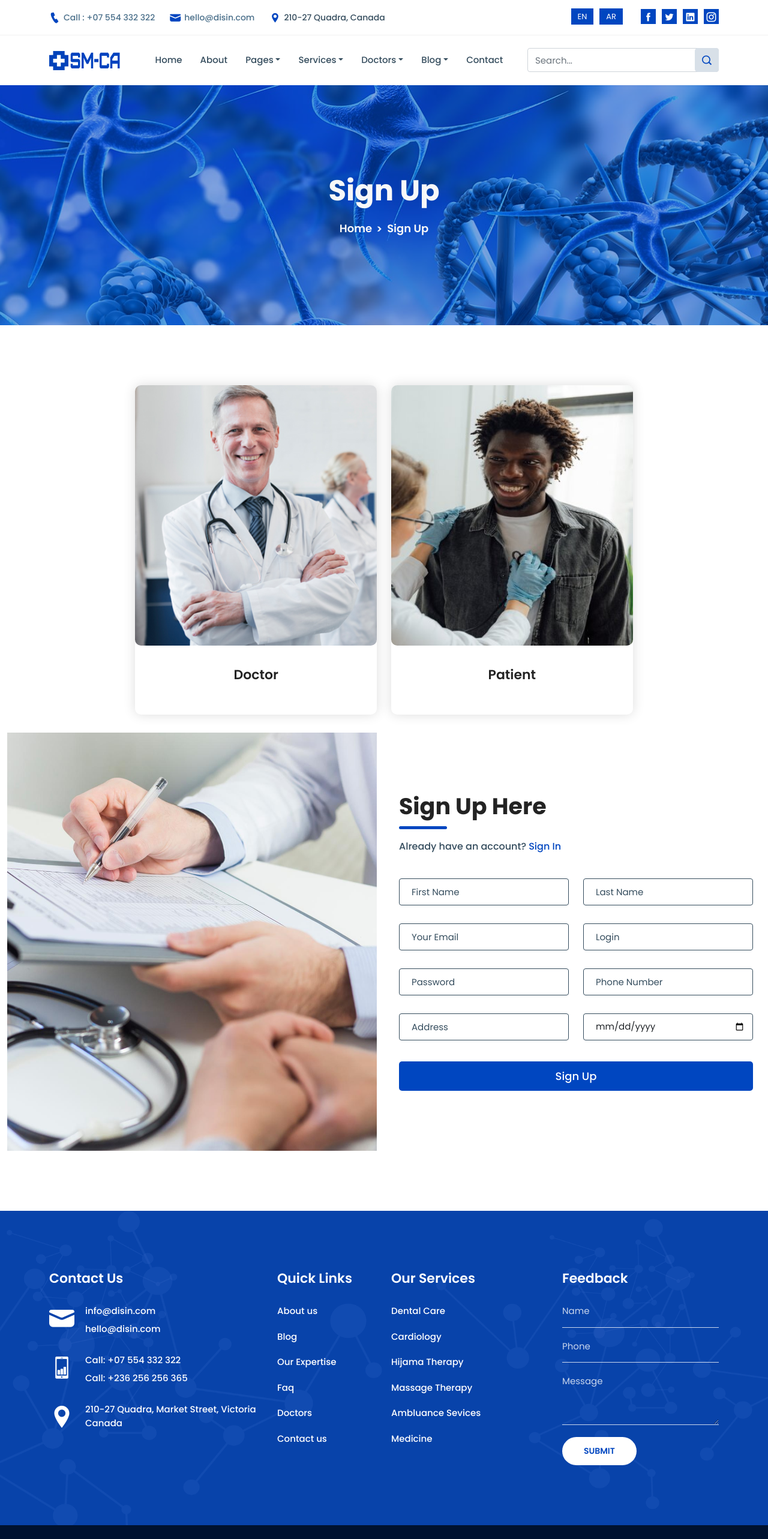
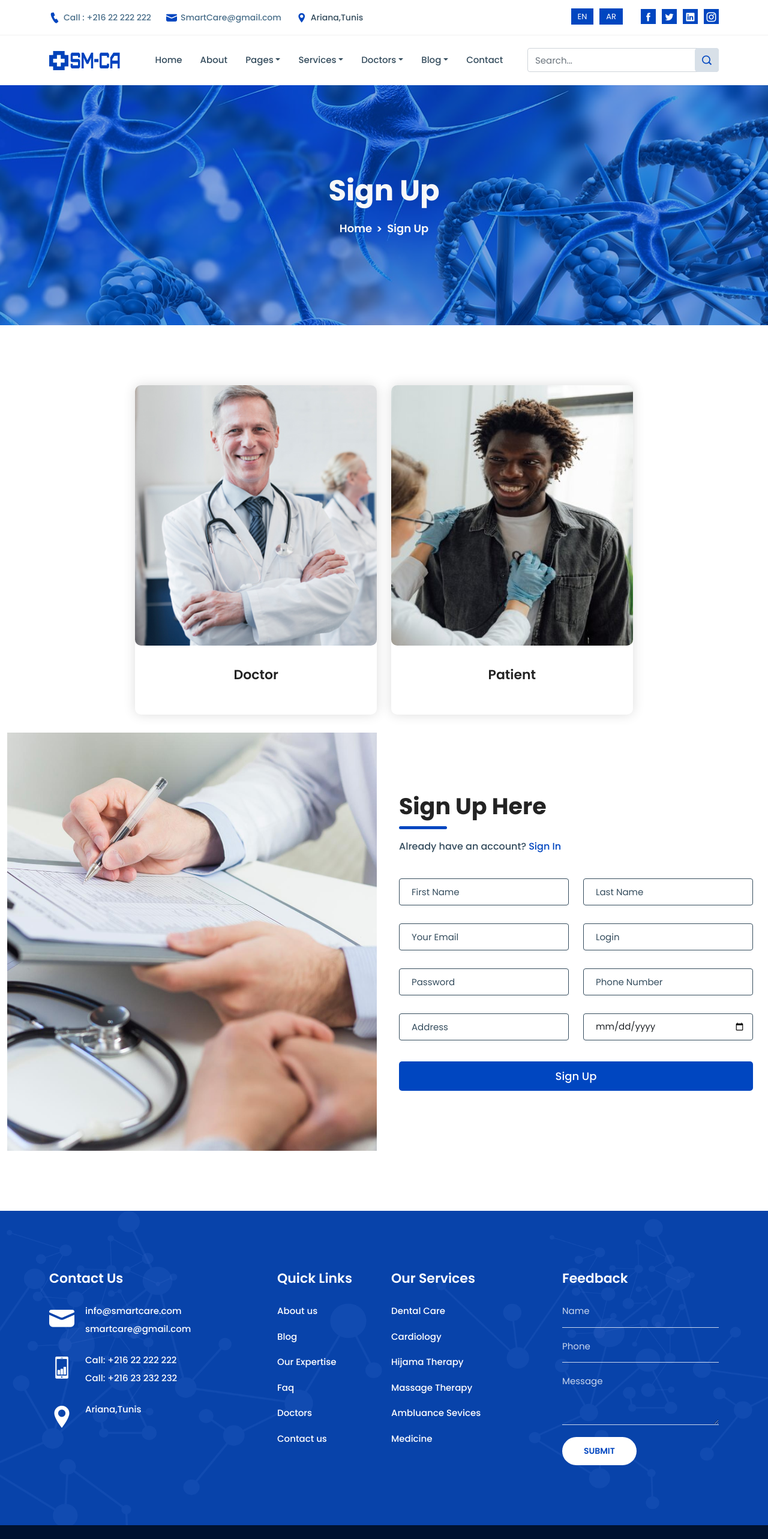
Before and after one commit to Symbiose-esprit/Smart-Care-Front, a Next.js app: page /client/login/sign-up in a window 1280 px wide. Shown: the top 2565 px of the page at 60% size. Built offline with nearby package versions, Linux system fonts and the light colour scheme.

Commit message:
content customizing for smartcare

```diff
--- a/src/components/Client/Common/NewsletterForm.js
+++ b/src/components/Client/Common/NewsletterForm.js
@@ -8,7 +8,7 @@ const NewsletterForm = () => {
                     <div className="col-lg-6">
                         <div className="newsletter-item">
                             <h2>Join Our Newsletter</h2>
-                            <p>Lorem ipsum dolor sit amet, consectetur adipiscing elit, sed do eiusmod.</p>
+                            <p>Enter your email and get weekly updates to stay healthy!</p>
                         </div>
                     </div>
                     <div className="col-lg-6">
--- a/src/components/Client/_App/Footer.js
+++ b/src/components/Client/_App/Footer.js
@@ -15,17 +15,17 @@ const Footer = () => {
                                     <ul>
                                         <li>
                                             <i className="icofont-ui-message"></i>
-                                            <a href="mailto:info@disin.com">info@disin.com</a>
-                                            <a href="mailto:hello@disin.com">hello@disin.com</a>
+                                            <a href="mailto:info@disin.com">info@smartcare.com</a>
+                                            <a href="mailto:hello@disin.com">smartcare@gmail.com</a>
                                         </li>
                                         <li>
                                             <i className="icofont-stock-mobile"></i>
-                                            <a href="tel:+07554332322">Call: +07 554 332 322</a>
-                                            <a href="tel:+236256256365">Call: +236 256 256 365</a>
+                                            <a href="tel:+07554332322">Call: +216 22 222 222</a>
+                                            <a href="tel:+236256256365">Call: +216 23 232 232</a>
                                         </li>
                                         <li>
                                             <i className="icofont-location-pin"></i>
-                                            210-27 Quadra, Market Street, Victoria Canada
+                                            Ariana,Tunis
                                         </li>
                                     </ul>
                                 </div>
--- a/src/components/Client/_App/TopHeader.js
+++ b/src/components/Client/_App/TopHeader.js
@@ -12,18 +12,18 @@ const TopHeader = () => {
                                     <li>
                                         <a href="tel:+07554332322">
                                             <i className="icofont-ui-call"></i>
-                                            Call : +07 554 332 322
+                                            Call : +216 22 222 222
                                         </a>
                                     </li>
                                     <li>
                                         <a href="mailto:hello@disin.com">
                                             <i className="icofont-ui-message"></i>
-                                            hello@disin.com
+                                            SmartCare@gmail.com
                                         </a>
                                     </li>
                                     <li>
                                         <i className="icofont-location-pin"></i>
-                                        210-27 Quadra, Canada
+                                        Ariana,Tunis
                                     </li>
                                 </ul>
                             </div>
```
Also changed, not shown: src/components/Client/Home/AboutSection.js (+4 -4 lines), src/components/Client/Home/HeroSlider.js (+6 -6 lines), src/components/Client/Home/Stats.js (+7 -7 lines).
